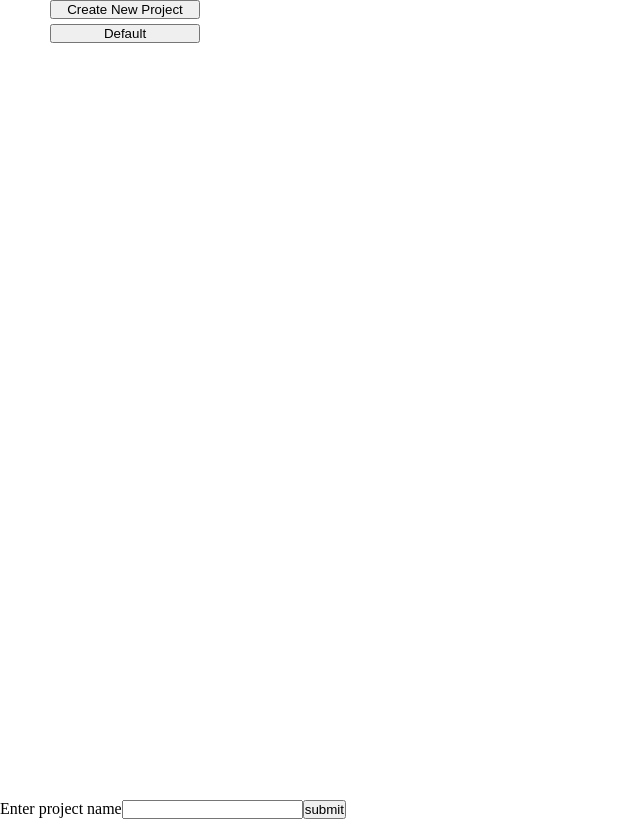
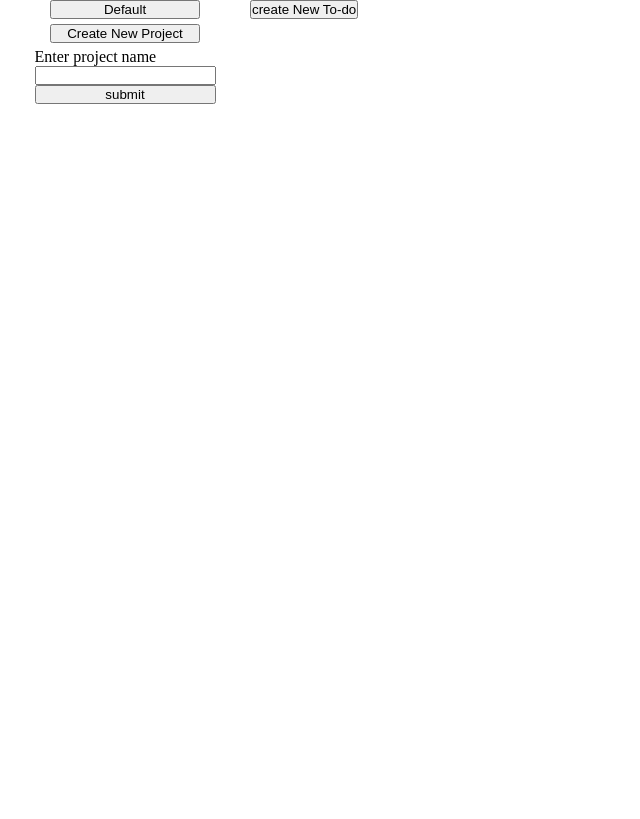
Before and after one commit to albinderby/to-do-app, a plain HTML site: page index.html in a window 1280 px wide. Both pictures are taken after a click on the button "Create New Project". Shown: the whole page, without its empty margins (0-640 px from the left). Drawn offline with Linux system fonts and the light colour scheme.

Commit message:
basic layout

```diff
--- a/dom.js
+++ b/dom.js
@@ -11,7 +11,7 @@ return button;
 }
 
 export function projectNameForm(){
-const form=document.createElement("form")
+const form=document.createElement("form");
    form.id="projectNameForm";
    const label=document.createElement("label");
    label.textContent="Enter project name";
@@ -22,6 +22,8 @@ const form=document.createElement("form")
    input.name="name";
 const submitBtn=document.createElement("button");
 submitBtn.type="submit";
+submitBtn.style.display="block";
+
 submitBtn.textContent="submit";
 form.append(label,input,submitBtn);
 return form;
--- a/index.html
+++ b/index.html
@@ -10,12 +10,12 @@
 <body>
     <main>
     <aside id="left-sideBar">
-        <div id="newProjectWrapper">
+        <button type="button" id="default-Project" class="button">Default</button>
         <button type="button" id="newProjectBtn" class="button">Create New Project</button>
-        </div>
-        <button type="button" id="default-Project" class="button">Default</button>
     </aside>
-    <section id="right-side"></section>
+    <section id="right-side">
+        <button>create New To-do</button>
+    </section>
     </main>
 </body>
 
--- a/main.js
+++ b/main.js
@@ -1,14 +1,12 @@
 import { appendNewProjectOnLefSideBar,projectNameForm } from "./dom.js";
-//temporly append the project name recieving form on the body only for developing time
-const body=document.querySelector("body");
-
-
 
 function addingNewProject(){
-    const newProjectBtn=document.getElementById("newProjectBtn")
+    const newProjectBtn=document.getElementById("newProjectBtn");
+    // const newProjectWrapper=document.getElementById("newProjectWrapper");
+
     newProjectBtn.addEventListener("click",()=>{
         const form=projectNameForm();
-        body.appendChild(form);
+        newProjectBtn.after(form);
         form.addEventListener("submit",(event)=>{
             event.preventDefault();
             const wrapper = document.getElementById("newProjectWrapper");
--- a/styles.css
+++ b/styles.css
@@ -15,6 +15,10 @@ main{
   gap:5px;
   align-items: center;
 }
+  #projectNameForm{
+    display: flex;
+    flex-direction: column;
+  }
 #right-side{
   flex-basis: 750px;
 }
```
